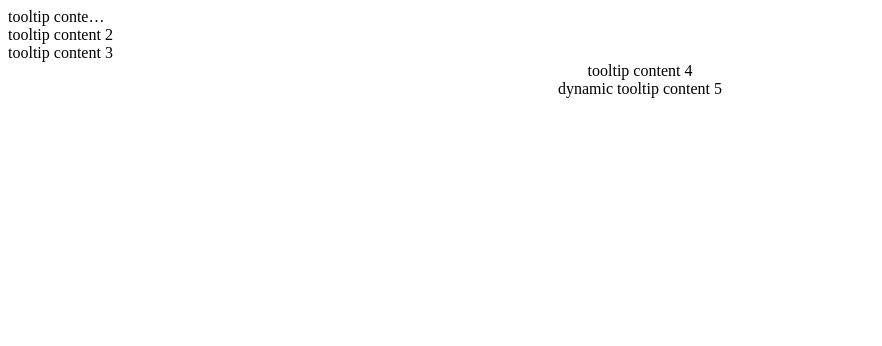
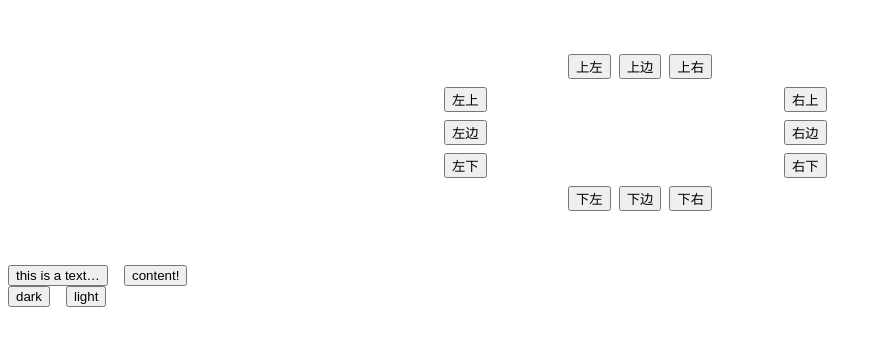
Before and after one commit to yisibell/vue-autotooltip, a Vue app: page / in a window 1280 px wide. Shown: the top 346 px of the page, without its empty margins (0-882 px from the left). Built offline with nearby package versions, Linux system fonts and the light colour scheme.

Commit message:
chore(example): update example

```diff
--- a/src/App.vue
+++ b/src/App.vue
@@ -1,34 +1,13 @@
 <template>
   <div>
-    <div>
-      <div v-autotooltip style="max-width: 100px">tooltip content 1</div>
-    </div>
-    <div>
-      <span v-autotooltip>tooltip content 2</span>
-    </div>
-    <div>
-      <span v-autotooltip="`binding content`">tooltip content 3</span>
-    </div>
-
-    <div style="text-align: center">
-      <span v-autotooltip="`binding content`">tooltip content 4</span>
-    </div>
-    <div style="text-align: center">
-      <span
-        v-autotooltip="{ content: `binding content, dynamic count ${count}`, effect: 'light' }"
-        @click="inc"
-      >
-        dynamic tooltip content 5
-      </span>
-    </div>
+    <BasicUsage />
+    <NoBindingValueUsage />
+    <ThemeUsage />
   </div>
 </template>
 
 <script lang="ts" setup>
-import { ref } from 'vue'
-
-const count = ref(0)
-const inc = () => {
-  count.value++
-}
+import BasicUsage from '@/components/BasicUsage/index.vue'
+import NoBindingValueUsage from '@/components/NoBindingValueUsage/index.vue'
+import ThemeUsage from '@/components/ThemeUsage/index.vue'
 </script>
--- /dev/null
+++ b/src/components/BasicUsage/index.vue
@@ -0,0 +1,107 @@
+<template>
+  <div class="box">
+    <div class="top">
+      <div class="item">
+        <button v-autotooltip="{ content: 'Top Left 提示文字', placement: 'top-start' }">
+          上左
+        </button>
+      </div>
+      <div class="item">
+        <button v-autotooltip="{ content: 'Top Center 提示文字', placement: 'top' }">上边</button>
+      </div>
+      <div class="item" effect="dark" content="Top Right 提示文字" placement="top-end">
+        <button v-autotooltip="{ content: 'Top Right 提示文字', placement: 'top-end' }">
+          上右
+        </button>
+      </div>
+    </div>
+    <div class="left">
+      <div class="item">
+        <button v-autotooltip="{ content: 'Left Top 提示文字', placement: 'left-start' }">
+          左上
+        </button>
+      </div>
+      <div class="item">
+        <button v-autotooltip="{ content: 'Left Center 提示文字', placement: 'left' }">左边</button>
+      </div>
+      <div class="item">
+        <button v-autotooltip="{ content: 'Left Bottom 提示文字', placement: 'left-end' }">
+          左下
+        </button>
+      </div>
+    </div>
+    <div class="right">
+      <div class="item">
+        <button v-autotooltip="{ content: 'Right Top 提示文字', placement: 'right-start' }">
+          右上
+        </button>
+      </div>
+      <div class="item">
+        <button v-autotooltip="{ content: 'Right Center 提示文字', placement: 'right' }">
+          右边
+        </button>
+      </div>
+      <div class="item">
+        <button v-autotooltip="{ content: 'Right Bottom 提示文字', placement: 'right-end' }">
+          右下
+        </button>
+      </div>
+    </div>
+    <div class="bottom">
+      <div class="item">
+        <button v-autotooltip="{ content: 'LBottom Left 提示文字', placement: 'bottom-start' }">
+          下左
+        </button>
+      </div>
+      <div class="item">
+        <button v-autotooltip="{ content: 'Bottom Center 提示文字', placement: 'bottom' }">
+          下边
+        </button>
+      </div>
+      <div class="item">
+        <button v-autotooltip="{ content: 'Bottom Right 提示文字', placement: 'bottom-end' }">
+          下右
+        </button>
+      </div>
+    </div>
+  </div>
+</template>
+
+<script lang="ts">
+import { defineComponent } from 'vue'
+export default defineComponent({
+  name: 'BasicUsage',
+  setup() {}
+})
+</script>
+
+<style lang="scss" scoped>
+.box {
+  width: 400px;
+  margin: 50px auto;
+
+  .top {
+    text-align: center;
+  }
+
+  .left {
+    float: left;
+    width: 60px;
+  }
+
+  .right {
+    float: right;
+    width: 60px;
+  }
+
+  .bottom {
+    clear: both;
+    text-align: center;
+  }
+
+  .item {
+    margin: 4px;
+    display: inline-block;
+  }
+}
+</style>
--- /dev/null
+++ b/src/components/NoBindingValueUsage/index.vue
@@ -0,0 +1,23 @@
+<template>
+  <div class="box">
+    <button v-autotooltip>this is a text overflow content!</button>
+    <button v-autotooltip>content!</button>
+  </div>
+</template>
+
+<script lang="ts">
+import { defineComponent } from 'vue'
+export default defineComponent({
+  name: 'NoBindingValueUsage',
+  setup() {}
+})
+</script>
+
+<style lang="scss" scoped>
+.box {
+  button {
+    max-width: 100px;
+    margin-right: 16px;
+  }
+}
+</style>
--- /dev/null
+++ b/src/components/ThemeUsage/index.vue
@@ -0,0 +1,22 @@
+<template>
+  <div class="box">
+    <button v-autotooltip="{ content: 'dark theme', effect: 'dark' }">dark</button>
+    <button v-autotooltip="{ content: 'light theme', effect: 'light' }">light</button>
+  </div>
+</template>
+
+<script lang="ts">
+import { defineComponent } from 'vue'
+export default defineComponent({
+  name: 'ThemeUsage',
+  setup() {}
+})
+</script>
+
+<style lang="scss" scoped>
+.box {
+  button {
+    margin-right: 16px;
+  }
+}
+</style>
```
